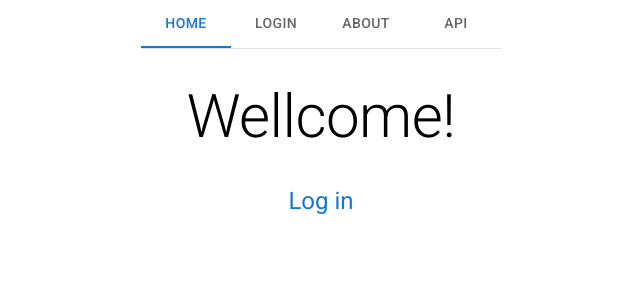
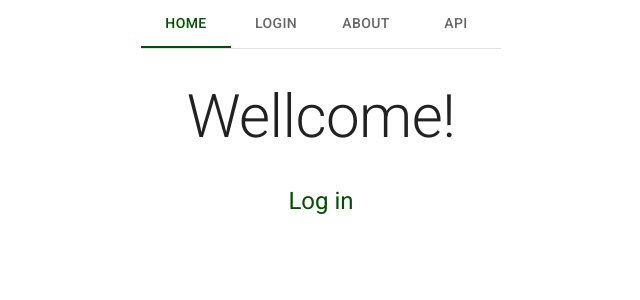
Before and after one commit to BUsuper/login-sandbox, a React (Vite) app: page / in a window 1280 px wide. Shown: the top 300 px of the page, without its empty margins (319-959 px from the left). Built offline with nearby package versions, Linux system fonts and the light colour scheme.

Commit message:
Add a custom theme and wrap App in MUI ThemeProvider

```diff
--- a/src/main.tsx
+++ b/src/main.tsx
@@ -7,11 +7,17 @@
 import "@fontsource/roboto/500.css";
 import "@fontsource/roboto/700.css";
 import App from "./App";
+import { ThemeProvider } from "@emotion/react";
+import theme from "./theme/theme";
+import { CssBaseline } from "@mui/material";
 
 createRoot(document.getElementById("root")!).render(
   <StrictMode>
     <BrowserRouter>
-      <App />
+      <ThemeProvider theme={theme}>
+        <CssBaseline />
+        <App />
+      </ThemeProvider>
     </BrowserRouter>
   </StrictMode>
 );
--- /dev/null
+++ b/src/theme/theme.ts
@@ -0,0 +1,9 @@
+import { createTheme } from "@mui/material";
+
+const theme = createTheme({
+  palette: {
+    primary: { main: "#005000" },
+  },
+});
+
+export default theme;
```
